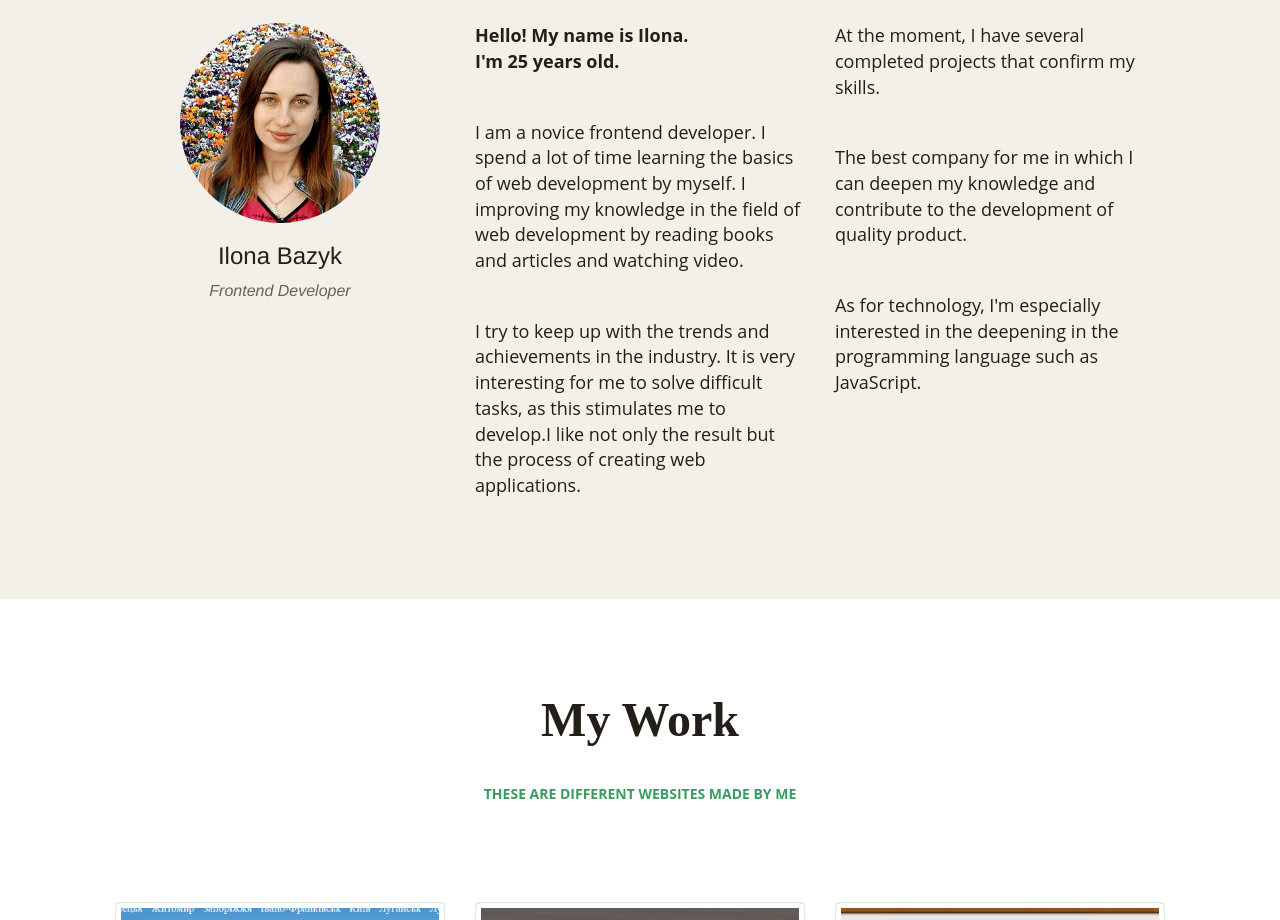
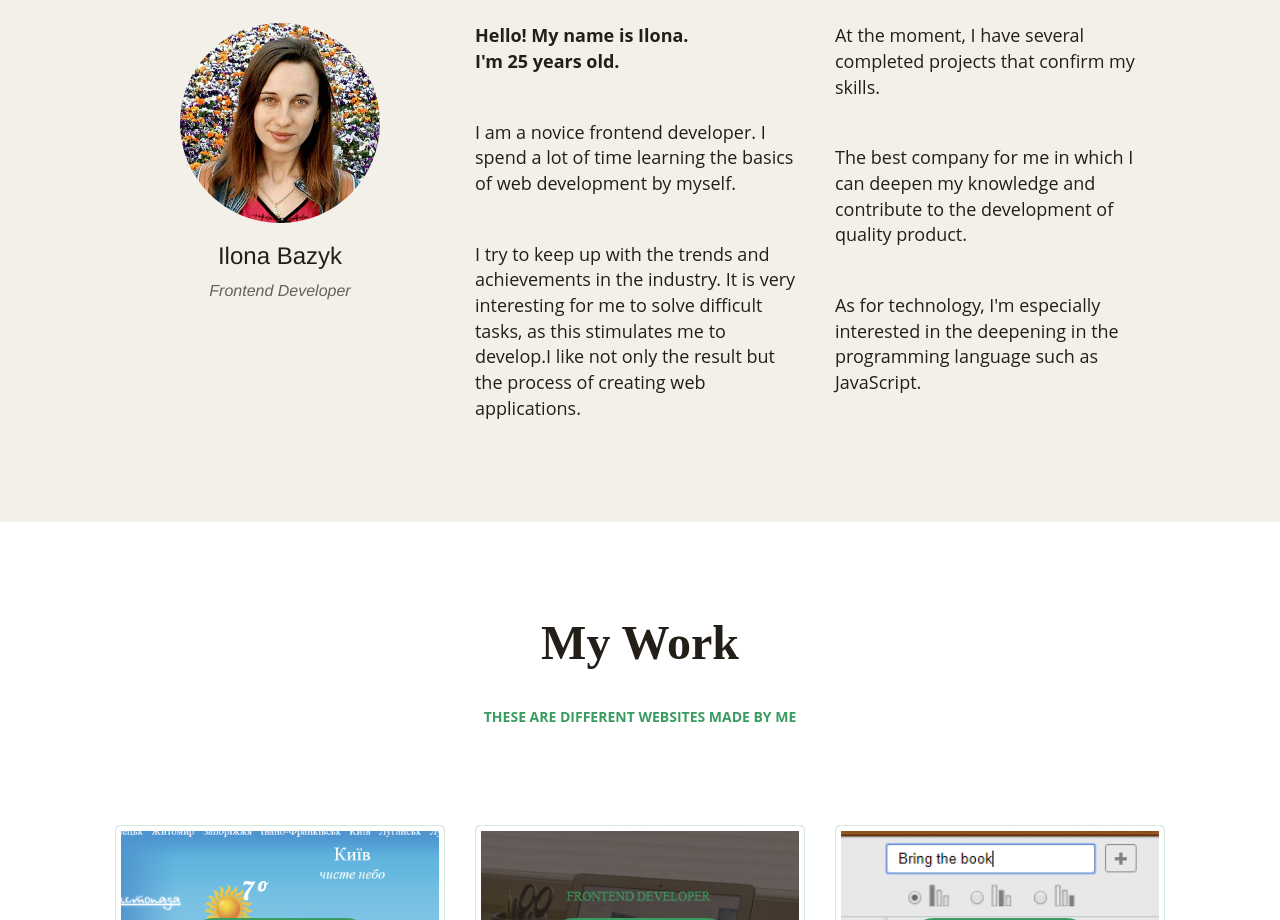
Before and after one commit to IlonaBazyk/ilonabazyk.github.io, a plain HTML site: page portfolio/index.html in a window 1280 px wide. Shown: the part 2920-3840 px from the top of the page. Drawn offline with nearby package versions, Linux system fonts and the light colour scheme.

Commit message:
Add files via upload

```diff
--- a/portfolio/index.html
+++ b/portfolio/index.html
@@ -155,7 +155,7 @@
                 <p class="bold">Hello! My name is Ilona.<br> I'm 25 years old.</p>
                 <p>I am a novice frontend developer.
                     I spend a lot of time learning the basics of web development by myself.
-                    I improving my knowledge in the field of web development by reading books and articles and watching video.</p>
+                    </p>
                     <p>I try to keep up with the trends and achievements in the industry.
                     It is very interesting for me to solve difficult tasks, as this stimulates me to develop.I like not only the result but the process of creating web applications. </p>
 
```
